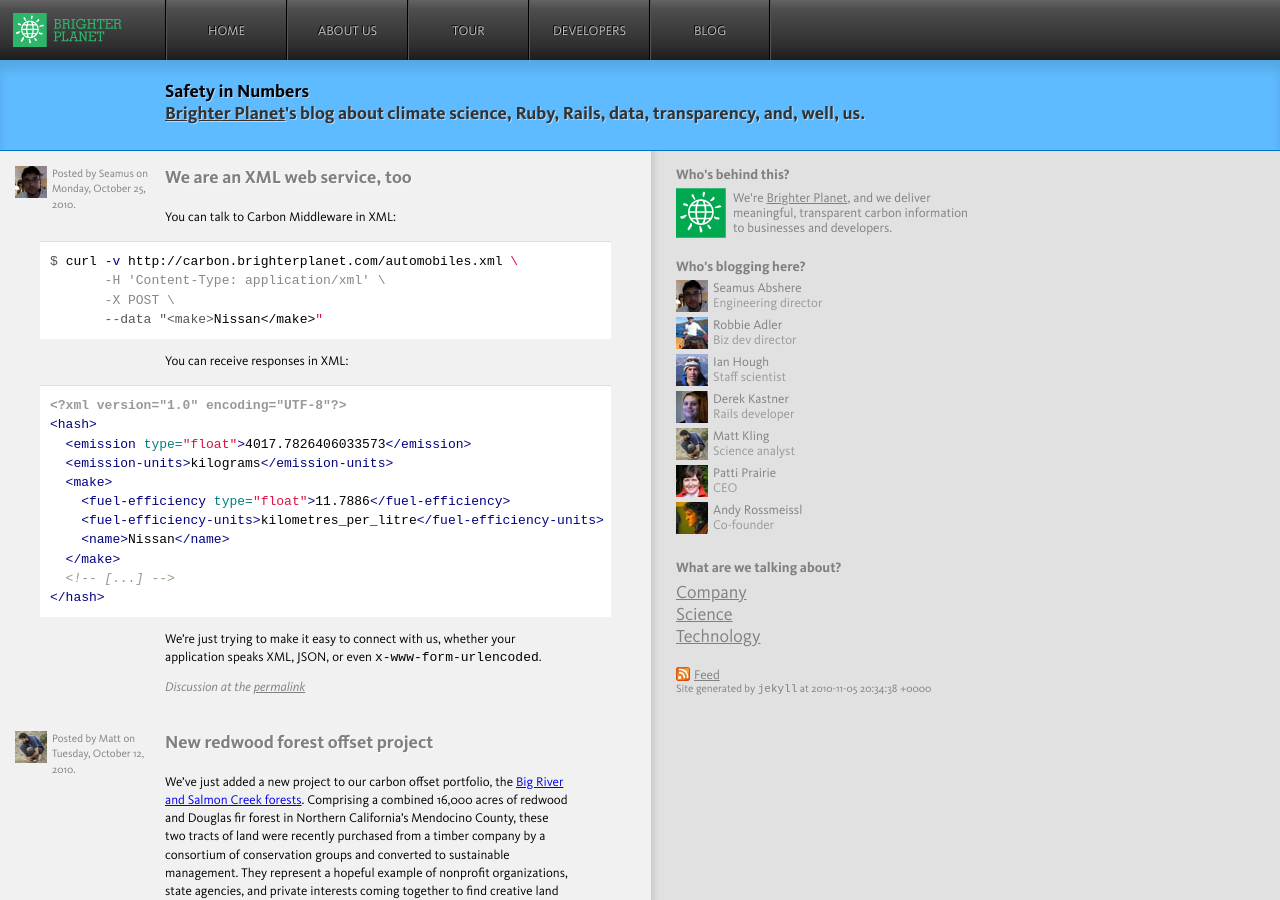
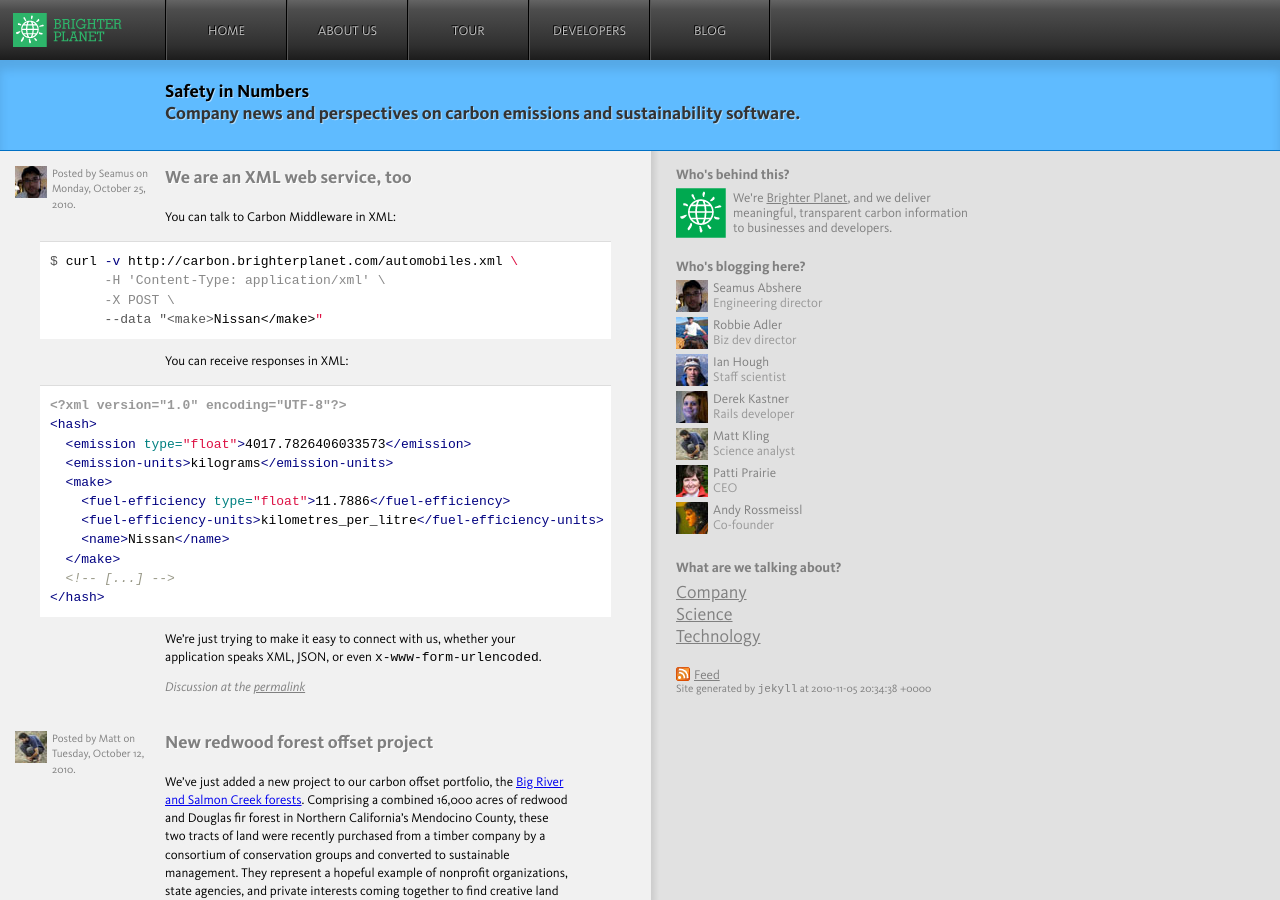
Before and after one commit to faradayio/numbers, a Jekyll site: the page built from index.html, in a window 1280 px wide and 900 px high. Built offline with Jekyll 4.4.1, drawn with Linux system fonts in a browser that asks for light colours; some web fonts are replaced.

Commit message:
Updated tagline

```diff
--- a/_includes/title.html
+++ b/_includes/title.html
@@ -1,2 +1,2 @@
       <h1>Safety in Numbers</h1>
-      <h2><a href="http://brighterplanet.com">Brighter Planet</a>'s blog about climate science, Ruby, Rails, data, transparency, and, well, us.</h2>
+      <h2>Company news and perspectives on carbon emissions and sustainability software.</h2>
```
